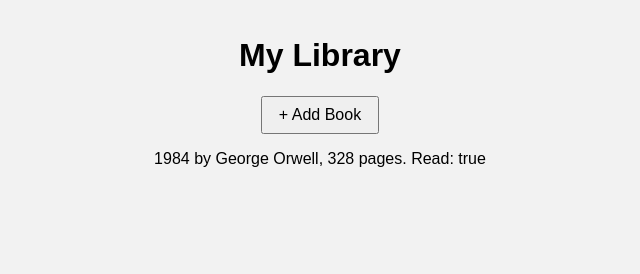
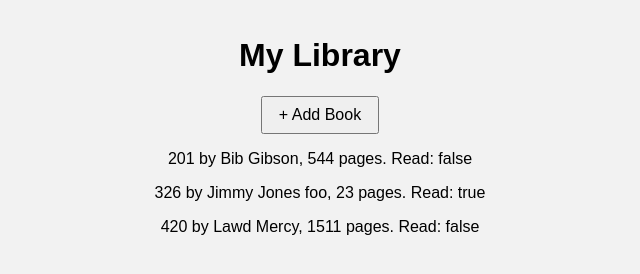
Before and after one commit to josejrrosas/odin-library, a plain HTML site: page index.html in a window 1280 px wide. Shown: the whole page, without its empty margins (320-960 px from the left). Drawn offline with Linux system fonts and the light colour scheme.

Commit message:
centered and added flex direction column

```diff
--- a/script.js
+++ b/script.js
@@ -18,7 +18,9 @@ function addBookToLibrary(title, author, pages, read) {
 }
 
 //test
-addBookToLibrary("1984", "George Orwell", 328, true);
+addBookToLibrary("201", "Bib Gibson", 544, false);
+addBookToLibrary("326", "Jimmy Jones foo", 23, true);
+addBookToLibrary("420", "Lawd Mercy", 1511, false);
 console.log(myLibrary);
 
 // append books to #book-container //
--- a/styles.css
+++ b/styles.css
@@ -38,9 +38,11 @@ form {
 
 #book-container {
   display: flex;
+  flex-direction: column;
   flex-wrap: wrap;
   gap: 1rem;
   justify-content: center;
+  align-items: center;
 }
 
 .book-card {
```
